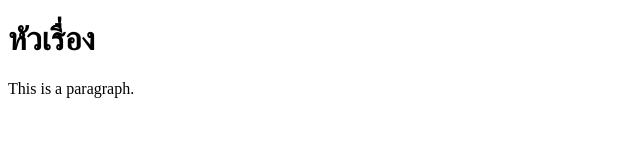
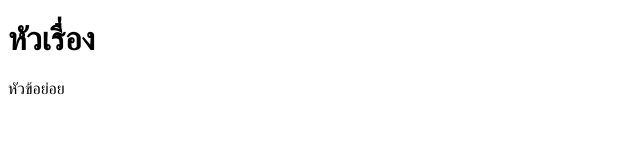
Before and after one commit to jok13622/jok13622.github.io, a plain HTML site: page index.html in a window 1280 px wide. Shown: the whole page, without its empty margins (0-640 px from the left). Drawn offline with Linux system fonts and the light colour scheme.

Commit message:
Update index.html

```diff
--- a/index.html
+++ b/index.html
@@ -6,7 +6,7 @@
 <body>
 
 <h1>หัวเรื่อง</h1>
-<p>This is a paragraph.</p>
+<p>หัวข้อย่อย</p>
 
 </body>
 </html>
```
